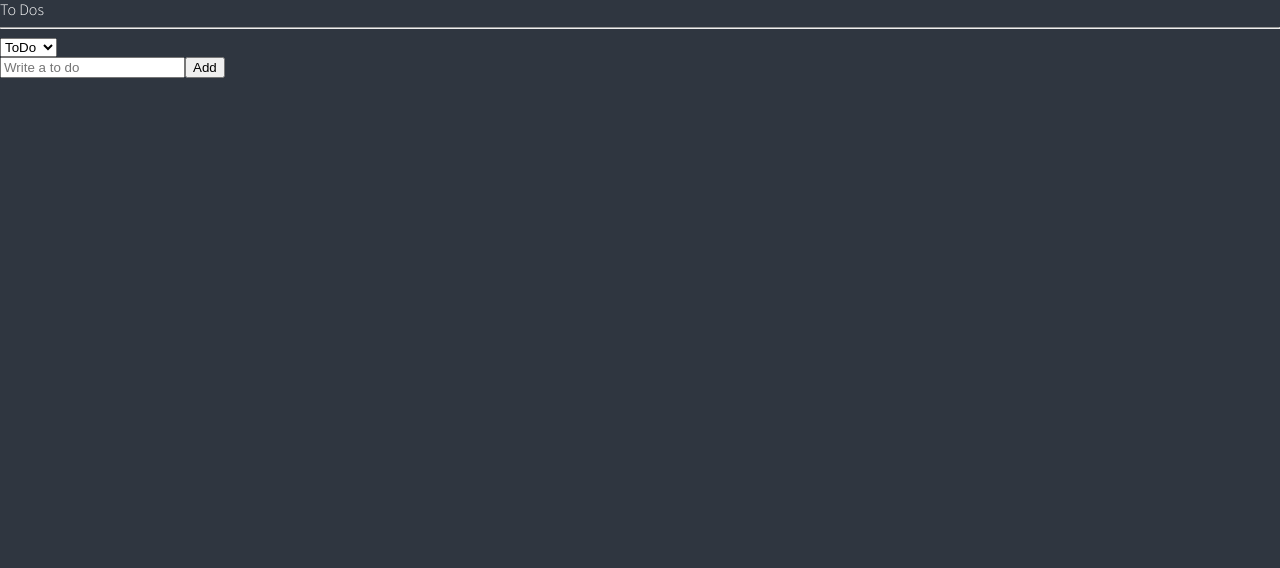
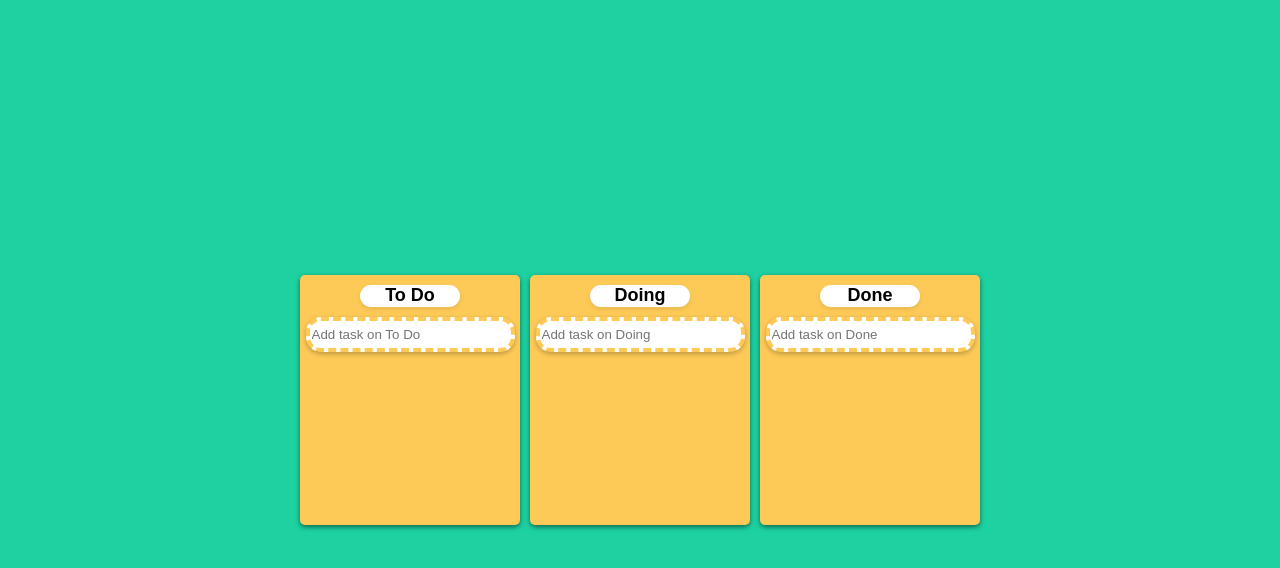
Before and after one commit to yunchan312/todo_by_ts, a React (Create React App) app: page / in a window 1280 px wide. Shown: the top 568 px of the page. Built offline with nearby package versions, Linux system fonts and the light colour scheme.

Commit message:
draggable 사용하기

```diff
--- a/src/App.tsx
+++ b/src/App.tsx
@@ -1,77 +1,75 @@
-import { createGlobalStyle } from "styled-components";
-import ToDoList from "./components/ToDoList";
+import { DragDropContext, DropResult } from "react-beautiful-dnd";
+import { useRecoilState, useRecoilValue } from "recoil";
+import styled from "styled-components";
+import { toDoState } from "./atoms";
+import Board from "./conponents/Board";
 
-const GlobalStyle = createGlobalStyle`
-@import url('https://fonts.googleapis.com/css2?family=Source+Sans+Pro:wght@300;400&display=swap');
-html, body, div, span, applet, object, iframe,
-h1, h2, h3, h4, h5, h6, p, blockquote, pre,
-a, abbr, acronym, address, big, cite, code,
-del, dfn, em, img, ins, kbd, q, s, samp,
-small, strike, strong, sub, sup, tt, var,
-b, u, i, center,
-dl, dt, dd, menu, ol, ul, li,
-fieldset, form, label, legend,
-table, caption, tbody, tfoot, thead, tr, th, td,
-article, aside, canvas, details, embed,
-figure, figcaption, footer, header, hgroup,
-main, menu, nav, output, ruby, section, summary,
-time, mark, audio, video {
-  margin: 0;
-  padding: 0;
-  border: 0;
-  font-size: 100%;
-  font: inherit;
-  vertical-align: baseline;
-}
-/* HTML5 display-role reset for older browsers */
-article, aside, details, figcaption, figure,
-footer, header, hgroup, main, menu, nav, section {
-  display: block;
-}
-/* HTML5 hidden-attribute fix for newer browsers */
-*[hidden] {
-    display: none;
-}
-body {
-  line-height: 1;
-}
-menu, ol, ul {
-  list-style: none;
-}
-blockquote, q {
-  quotes: none;
-}
-blockquote:before, blockquote:after,
-q:before, q:after {
-  content: '';
-  content: none;
-}
-table {
-  border-collapse: collapse;
-  border-spacing: 0;
-}
-* {
-  box-sizing: border-box;
-}
-body {
-  font-weight: 300;
-  font-family: 'Source Sans Pro', sans-serif;
-  background-color:${(props) => props.theme.bgColor};
-  color:${(props) => props.theme.textColor};
-  line-height: 1.2;
-}
-a {
-  text-decoration:none;
-  color:inherit;
-}
+const Wrapper = styled.div`
+  display: flex;
+  max-width: 680px;
+  width: 100%;
+  margin: 0 auto;
+  justify-content: center;
+  align-items: center;
+  height: 100vh;
+`;
+
+const Boards = styled.div`
+  display: grid;
+  width: 100%;
+  gap: 10px;
+  grid-template-columns: repeat(3, 1fr);
 `;
 
 function App() {
+  const [toDos, setToDos] = useRecoilState(toDoState);
+
+  const onDragEnd = (info: DropResult) => {
+    const { destination, draggableId, source } = info;
+    if (!destination) return;
+
+    if (destination?.droppableId === source.droppableId) {
+      setToDos((allBoards) => {
+        const boardCopy = [...allBoards[source.droppableId]];
+        const taskObj = boardCopy[source.index];
+        boardCopy.splice(source.index, 1);
+        boardCopy.splice(destination?.index, 0, taskObj);
+        return {
+          ...allBoards,
+          [source.droppableId]: boardCopy,
+        };
+      });
+    }
+
+    if (destination?.droppableId !== source.droppableId) {
+      setToDos((allBoards) => {
+        const fromBoard = [...allBoards[source.droppableId]];
+        const taskObj = fromBoard[source.index];
+        const toBoard = [...allBoards[destination?.droppableId]];
+        fromBoard.splice(source.index, 1);
+        toBoard.splice(destination?.index, 0, taskObj);
+        return {
+          ...allBoards,
+          [source.droppableId]: fromBoard,
+          [destination.droppableId]: toBoard,
+        };
+      });
+    }
+  };
   return (
-    <>
-      <GlobalStyle />
-      <ToDoList />
-    </>
+    <DragDropContext onDragEnd={onDragEnd}>
+      <Wrapper>
+        <Boards>
+          {Object.keys(toDos).map((boardId) => (
+            <Board
+              key={boardId}
+              toDos={toDos[boardId]}
+              boardId={boardId}
+            ></Board>
+          ))}
+        </Boards>
+      </Wrapper>
+    </DragDropContext>
   );
 }
 
--- a/src/atoms.tsx
+++ b/src/atoms.tsx
@@ -1,32 +1,19 @@
 import { atom, selector } from "recoil";
 
-export enum Categoriers {
-  "TO_DO" = "TO_DO",
-  "DOING" = "DOING",
-  "DONE" = "DONE",
+interface IToDoState {
+  [key: string]: ITodo[];
 }
 
-export interface IToDo {
+export interface ITodo {
+  id: number;
   text: string;
-  id: number;
-  category: Categoriers;
 }
 
-export const categoryState = atom<Categoriers>({
-  key: "category",
-  default: Categoriers.TO_DO,
-});
-
-export const toDoState = atom<IToDo[]>({
+export const toDoState = atom<IToDoState>({
   key: "toDo",
-  default: [],
-});
-
-export const toDoSelector = selector({
-  key: "toDoSelector",
-  get: ({ get }) => {
-    const toDos = get(toDoState);
-    const category = get(categoryState);
-    return toDos.filter((toDo) => toDo.category === category);
+  default: {
+    "To Do": [],
+    Doing: [],
+    Done: [],
   },
 });
--- a/src/components/CreateToDo.tsx
+++ /dev/null
@@ -1,33 +0,0 @@
-import { useForm } from "react-hook-form";
-import { useRecoilValue, useSetRecoilState } from "recoil";
-import { toDoState, categoryState } from "../atoms";
-
-interface IForm {
-  toDo: string;
-}
-
-function CreateToDo() {
-  const setToDos = useSetRecoilState(toDoState);
-  const category = useRecoilValue(categoryState);
-  const { register, handleSubmit, setValue } = useForm<IForm>();
-  const handleValid = ({ toDo }: IForm) => {
-    setToDos((oldToDos) => [
-      { text: toDo, id: Date.now(), category },
-      ...oldToDos,
-    ]);
-    setValue("toDo", "");
-  };
-  return (
-    <form onSubmit={handleSubmit(handleValid)}>
-      <input
-        {...register("toDo", {
-          required: "Please write a To Do",
-        })}
-        placeholder="Write a to do"
-      />
-      <button>Add</button>
-    </form>
-  );
-}
-
-export default CreateToDo;
--- a/src/components/ToDo.tsx
+++ /dev/null
@@ -1,43 +0,0 @@
-import React from "react";
-import { useSetRecoilState } from "recoil";
-import { IToDo, toDoState, Categoriers } from "../atoms";
-
-function ToDo({ text, category, id }: IToDo) {
-  const setToDos = useSetRecoilState(toDoState);
-  const onClick = (event: React.MouseEvent<HTMLButtonElement>) => {
-    const {
-      currentTarget: { name },
-    } = event;
-    setToDos((oldToDos) => {
-      const targetIndex = oldToDos.findIndex((toDo) => toDo.id === id);
-      const newToDo = { text, id, category: name as any };
-      return [
-        ...oldToDos.slice(0, targetIndex),
-        newToDo,
-        ...oldToDos.slice(targetIndex + 1),
-      ];
-    });
-  };
-  return (
-    <li>
-      <span>{text}</span>
-      {category !== Categoriers.DOING && (
-        <button name={Categoriers.DOING + ""} onClick={onClick}>
-          Doing
-        </button>
-      )}
-      {category !== Categoriers.TO_DO && (
-        <button name={Categoriers.TO_DO + ""} onClick={onClick}>
-          To Do
-        </button>
-      )}
-      {category !== Categoriers.DONE && (
-        <button name={Categoriers.DONE + ""} onClick={onClick}>
-          Done
-        </button>
-      )}
-    </li>
-  );
-}
-
-export default ToDo;
--- a/src/components/ToDoList.tsx
+++ /dev/null
@@ -1,30 +0,0 @@
-import { selector, useRecoilValue, useRecoilState } from "recoil";
-import { categoryState, toDoSelector, Categoriers } from "../atoms";
-import CreateToDo from "./CreateToDo";
-import ToDo from "./ToDo";
-
-function ToDoList() {
-  const toDos = useRecoilValue(toDoSelector);
-  const [category, setCategory] = useRecoilState(categoryState);
-  const onInput = (event: React.FormEvent<HTMLSelectElement>) => {
-    setCategory(event.currentTarget.value as any);
-  };
-  console.log(toDos);
-  return (
-    <div>
-      <h1>To Dos</h1>
-      <hr />
-      <select value={category} onInput={onInput}>
-        <option value={Categoriers.TO_DO}>ToDo</option>
-        <option value={Categoriers.DOING}>Doing</option>
-        <option value={Categoriers.DONE}>Done</option>
-      </select>
-      <CreateToDo />
-      {toDos?.map((aToDo) => (
-        <ToDo key={aToDo.id} {...aToDo} />
-      ))}
-    </div>
-  );
-}
-
-export default ToDoList;
--- /dev/null
+++ b/src/conponents/Board.tsx
@@ -0,0 +1,122 @@
+import { Droppable } from "react-beautiful-dnd";
+import styled from "styled-components";
+import DraggableCard from "./DraggableCard";
+import { useForm } from "react-hook-form";
+import { ITodo } from "../atoms";
+import { toDoState } from "../atoms";
+import { useSetRecoilState } from "recoil";
+
+interface IAreaProps {
+  isDraggingOver: boolean;
+  isDraggingFromThis: boolean;
+}
+
+const Wrapper = styled.div`
+  background-color: ${(props) => props.theme.boardColor};
+  box-shadow: 0px 2px 5px rgba(0, 0, 0, 0.5);
+  border-radius: 5px;
+  min-height: 250px;
+  min-width: 200px;
+  display: flex;
+  justify-content: center;
+  align-items: center;
+  flex-direction: column;
+`;
+const Area = styled.div<IAreaProps>`
+  background-color: ${(props) =>
+    props.isDraggingOver
+      ? "#ffde91"
+      : props.isDraggingFromThis
+      ? "#feca57"
+      : "transparent"};
+  flex-grow: 1;
+
+  transition: background-color 0.3s ease-in-out;
+`;
+
+const Form = styled.form`
+  width: 100%;
+  display: flex;
+  justify-content: center;
+  input {
+    border: 4px dashed #feca57;
+    border-radius: 15px;
+    width: 95%;
+    height: 35px;
+    background-color: white;
+    box-shadow: 0px 2px 5px rgba(0, 0, 0, 0.25);
+  }
+`;
+
+const Title = styled.h1`
+  width: 100px;
+  background-color: white;
+  text-align: center;
+  margin: 10px;
+  place-self: center;
+  font-size: 18px;
+  font-weight: 900;
+  border-radius: 15px;
+  box-shadow: 0px 2px 5px rgba(0, 0, 0, 0.1);
+`;
+
+interface IBoardProps {
+  toDos: ITodo[];
+  boardId: string;
+}
+
+interface IForm {
+  toDo: string;
+}
+
+function Board({ toDos, boardId }: IBoardProps) {
+  const setToDos = useSetRecoilState(toDoState);
+  const { register, setValue, handleSubmit } = useForm<IForm>();
+  const onValid = ({ toDo }: IForm) => {
+    const newToDo = {
+      id: Date.now(),
+      text: toDo,
+    };
+    setToDos((allBoards) => {
+      return {
+        ...allBoards,
+        [boardId]: [...allBoards[boardId], newToDo],
+      };
+    });
+    setValue("toDo", "");
+  };
+  return (
+    <Wrapper>
+      <Title>{boardId}</Title>
+      <Form onSubmit={handleSubmit(onValid)}>
+        <input
+          {...register("toDo", { required: true })}
+          type="text"
+          placeholder={`Add task on ${boardId}`}
+        ></input>
+      </Form>
+      <Droppable droppableId={boardId}>
+        {(magic, snapshot) => (
+          <Area
+            isDraggingOver={snapshot.isDraggingOver}
+            isDraggingFromThis={Boolean(snapshot.draggingFromThisWith)}
+            ref={magic.innerRef}
+            {...magic.droppableProps}
+          >
+            {toDos.map((toDo, index) => (
+              <DraggableCard
+                key={toDo.id}
+                toDoId={toDo.id}
+                index={index}
+                toDoText={toDo.text}
+              />
+            ))}
+            {magic.placeholder}
+          </Area>
+        )}
+      </Droppable>
+    </Wrapper>
+  );
+}
+
+export default Board;
--- /dev/null
+++ b/src/conponents/DraggableCard.tsx
@@ -0,0 +1,50 @@
+import { Draggable } from "react-beautiful-dnd";
+import styled from "styled-components";
+import { toDoState } from "../atoms";
+import { useRecoilState } from "recoil";
+import React from "react";
+
+const Card = styled.div<{ isDragging: boolean }>`
+  border-radius: 15px;
+  margin: 8px;
+  padding: 10px 10px;
+  font-weight: 900;
+  font-size: 15px;
+  background-color: ${(props) =>
+    props.isDragging ? "#1dd1a1" : props.theme.cardColor};
+  box-shadow: ${(props) =>
+    props.isDragging
+      ? "0px 2px 5px rgba(0,0,0,0.5)"
+      : "0px 2px 5px rgba(0,0,0,0.1)"};
+  min-width: 200px;
+  :hover {
+    background-color: #1dd1a1;
+    transition: 0.3s ease-in-out;
+    box-shadow: 0px 2px 5px rgba(0, 0, 0, 0.5);
+  }
+`;
+
+interface IDraggableCardProps {
+  toDoId: number;
+  toDoText: string;
+  index: number;
+}
+
+function DraggableCard({ toDoId, toDoText, index }: IDraggableCardProps) {
+  return (
+    <Draggable key={toDoId} draggableId={toDoId + ""} index={index}>
+      {(magic, snapshot) => (
+        <Card
+          isDragging={snapshot.isDragging}
+          ref={magic.innerRef}
+          {...magic.dragHandleProps}
+          {...magic.draggableProps}
+        >
+          {toDoText}
+        </Card>
+      )}
+    </Draggable>
+  );
+}
+
+export default React.memo(DraggableCard);
--- a/src/index.tsx
+++ b/src/index.tsx
@@ -5,10 +5,78 @@
 import App from "./App";
 import { darkTheme } from "./theme";
 
+import { createGlobalStyle } from "styled-components";
+
+const GlobalStyle = createGlobalStyle`
+@import url('https://fonts.googleapis.com/css2?family=Source+Sans+Pro:wght@300;400&display=swap');
+html, body, div, span, applet, object, iframe,
+h1, h2, h3, h4, h5, h6, p, blockquote, pre,
+a, abbr, acronym, address, big, cite, code,
+del, dfn, em, img, ins, kbd, q, s, samp,
+small, strike, strong, sub, sup, tt, var,
+b, u, i, center,
+dl, dt, dd, menu, ol, ul, li,
+fieldset, form, label, legend,
+table, caption, tbody, tfoot, thead, tr, th, td,
+article, aside, canvas, details, embed,
+figure, figcaption, footer, header, hgroup,
+main, menu, nav, output, ruby, section, summary,
+time, mark, audio, video {
+  margin: 0;
+  padding: 0;
+  border: 0;
+  font-size: 100%;
+  font: inherit;
+  vertical-align: baseline;
+}
+/* HTML5 display-role reset for older browsers */
+article, aside, details, figcaption, figure,
+footer, header, hgroup, main, menu, nav, section {
+  display: block;
+}
+/* HTML5 hidden-attribute fix for newer browsers */
+*[hidden] {
+    display: none;
+}
+body {
+  line-height: 1;
+}
+menu, ol, ul {
+  list-style: none;
+}
+blockquote, q {
+  quotes: none;
+}
+blockquote:before, blockquote:after,
+q:before, q:after {
+  content: '';
+  content: none;
+}
+table {
+  border-collapse: collapse;
+  border-spacing: 0;
+}
+* {
+  box-sizing: border-box;
+}
+body {
+  font-weight: 300;
+  font-family: 'Source Sans Pro', sans-serif;
+  background-color:${(props) => props.theme.bgColor};
+  color:black;
+  line-height: 1.2;
+}
+a {
+  text-decoration:none;
+  color:inherit;
+}
+`;
+
 ReactDOM.render(
   <React.StrictMode>
     <RecoilRoot>
       <ThemeProvider theme={darkTheme}>
+        <GlobalStyle />
         <App />
       </ThemeProvider>
     </RecoilRoot>
--- a/src/styled.d.ts
+++ b/src/style.d.ts
@@ -2,9 +2,8 @@
 
 declare module "styled-components" {
   export interface DefaultTheme {
-    textColor: string;
     bgColor: string;
-    accentColor: string;
-    cardBgColor: string;
+    boardColor: string;
+    cardColor: string;
   }
 }
--- a/src/theme.ts
+++ b/src/theme.ts
@@ -1,8 +1,7 @@
 import { DefaultTheme } from "styled-components";
 
 export const darkTheme: DefaultTheme = {
-  bgColor: "#2f3640",
-  textColor: "white",
-  accentColor: "#9c88ff",
-  cardBgColor: "transparent",
+  bgColor: "#1dd1a1",
+  boardColor: "#feca57",
+  cardColor: "white",
 };
```
